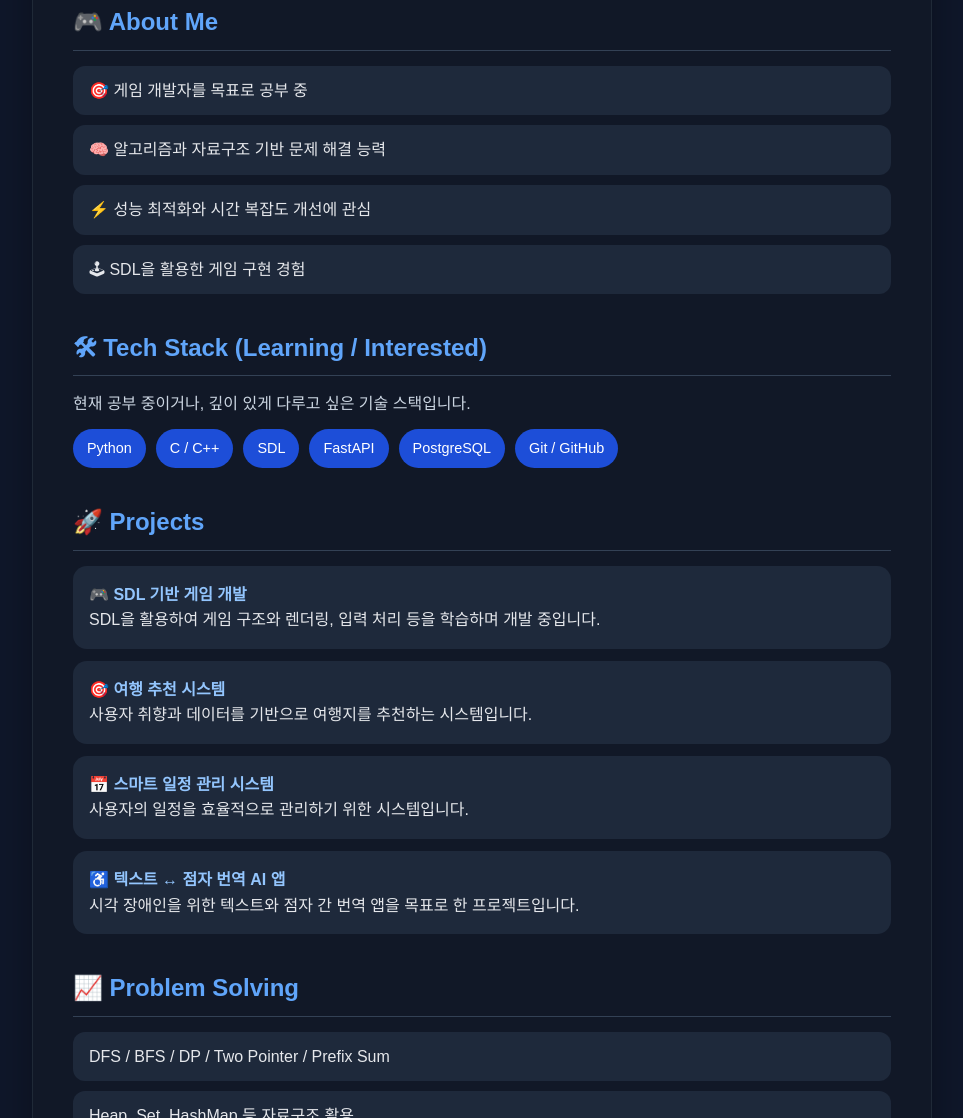
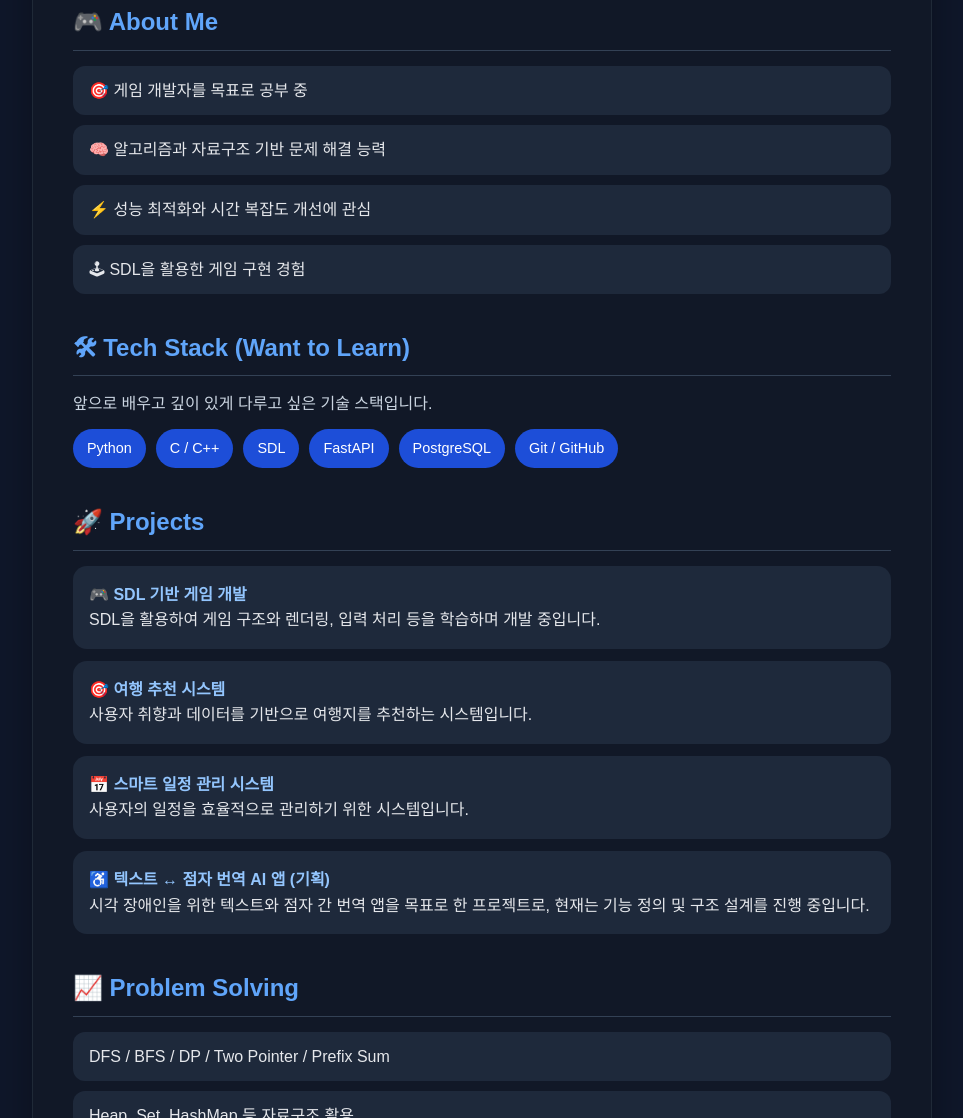
Before and after one commit to gisyut/gisyut.github.io, a plain HTML site: page index.html in a window 1280 px wide. Shown: the part 302-1420 px from the top of the page, without its empty margins (158-1121 px from the left). Drawn offline with Linux system fonts and the light colour scheme.

Commit message:
Update index.html

```diff
--- a/index.html
+++ b/index.html
@@ -150,8 +150,9 @@
 
       <section>
         <section>
-        <h2>🛠 Tech Stack (Learning / Interested)</h2>
-        <p style="margin-bottom:12px; color:#cbd5e1;">현재 공부 중이거나, 깊이 있게 다루고 싶은 기술 스택입니다.</p>
+        <section>
+        <h2>🛠 Tech Stack (Want to Learn)</h2>
+        <p style="margin-bottom:12px; color:#cbd5e1;">앞으로 배우고 깊이 있게 다루고 싶은 기술 스택입니다.</p>
         <div class="skills">
           <span class="skill">Python</span>
           <span class="skill">C / C++</span>
@@ -177,8 +178,8 @@
           <p>사용자의 일정을 효율적으로 관리하기 위한 시스템입니다.</p>
         </div>
         <div class="project">
-          <strong>♿ 텍스트 ↔ 점자 번역 AI 앱</strong>
-          <p>시각 장애인을 위한 텍스트와 점자 간 번역 앱을 목표로 한 프로젝트입니다.</p>
+          <strong>♿ 텍스트 ↔ 점자 번역 AI 앱 (기획)</strong>
+          <p>시각 장애인을 위한 텍스트와 점자 간 번역 앱을 목표로 한 프로젝트로, 현재는 기능 정의 및 구조 설계를 진행 중입니다.</p>
         </div>
       </section>
 
```
